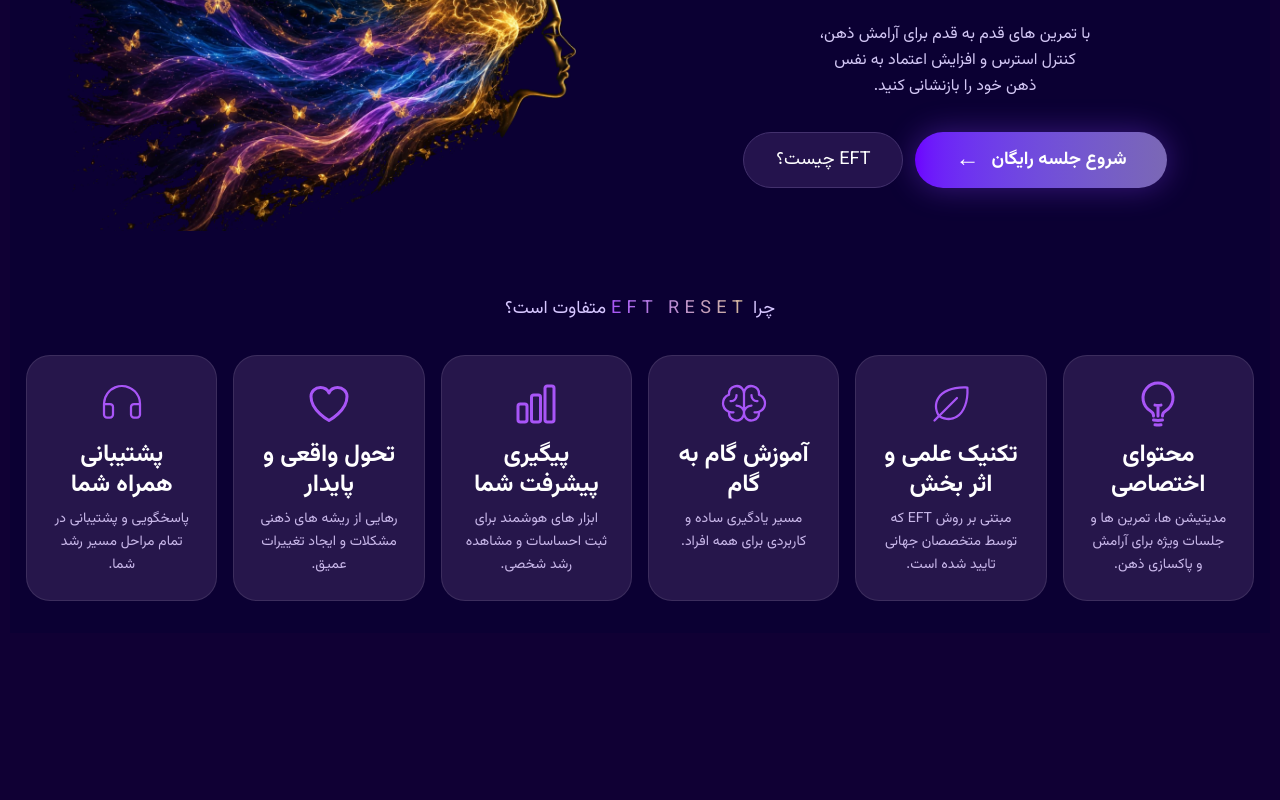
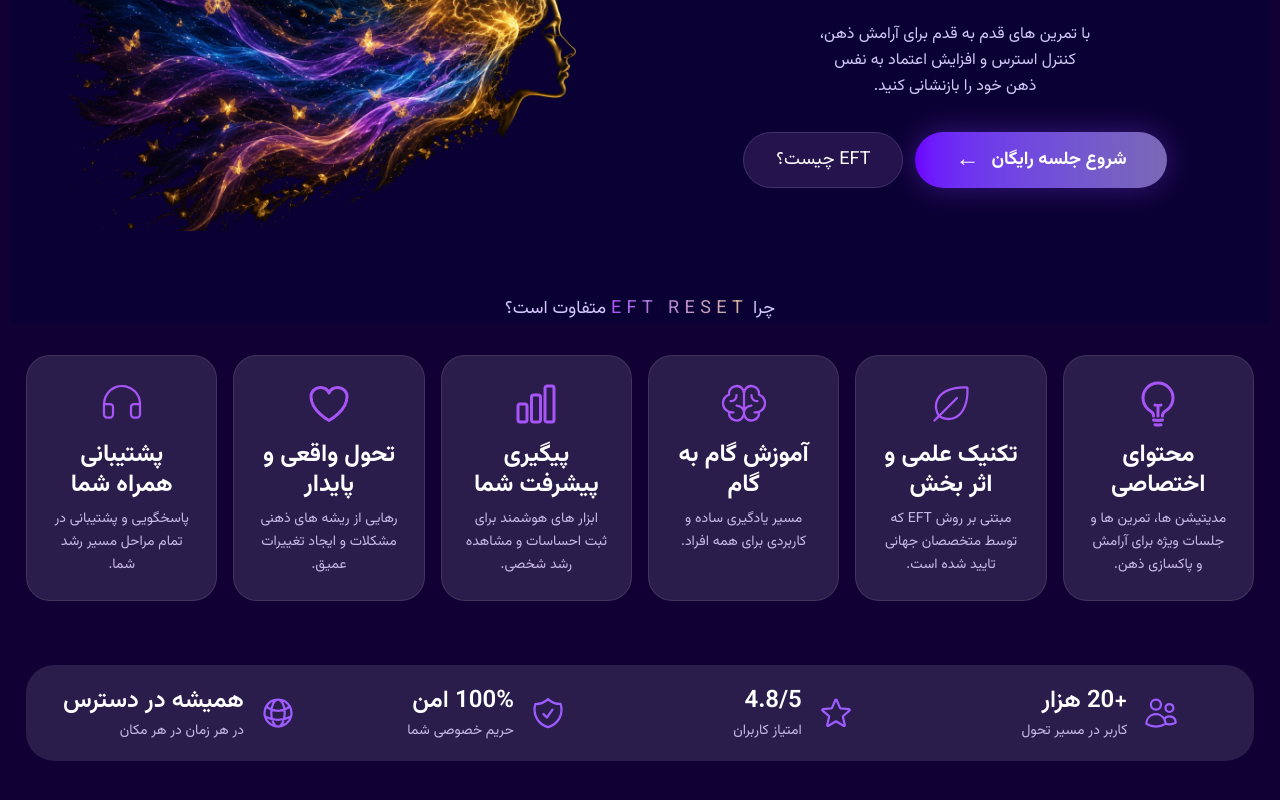
Before and after one commit to Sogand-mohamadiPour/eft, a React (Vite) app: page / in a window 1280 px wide. Shown: the part 274-1074 px from the top of the page. Before the commit the page ends 917 px from the top, so only its background shows below. Built offline with nearby package versions, Linux system fonts and the light colour scheme.

Commit message:
stats added

```diff
--- a/src/components/home/Items.jsx
+++ b/src/components/home/Items.jsx
@@ -41,7 +41,7 @@ const items = [
 
 function Items() {
   return (
-    <section className="bg-[#0b0033] px-4 py-8">
+    <section className="px-4 py-8">
       <div className="mx-auto max-w-screen-4xl">
         <div className="grid grid-cols-3 lg:grid-cols-6 gap-3 lg:gap-4">
           {items.map((item, index) => {
@@ -50,7 +50,7 @@ function Items() {
             return (
               <div
                 key={index}
-                className="rounded-3xl border border-white/10 bg-[#26164b] p-3 lg:p-6 text-center transition-all hover:-translate-y-1 hover:border-violet-500/40"
+                className="rounded-3xl border border-white/10 bg-[#2A1D4C] p-3 lg:p-6 text-center transition-all hover:-translate-y-1 hover:border-violet-500/40"
               >
                 <Icon className="mx-auto mb-3 text-3xl lg:text-5xl text-[#a855f7]" />
 
--- a/src/components/home/Landing.jsx
+++ b/src/components/home/Landing.jsx
@@ -1,11 +1,13 @@
 import Hero from "./Hero";
 import Items from "./Items";
+import Stats from "./Statas";
 
 function Landing() {
   return (
     <>
       <Hero />
       <Items />
+      <Stats />
     </>
   );
 }
--- /dev/null
+++ b/src/components/home/Statas.jsx
@@ -0,0 +1,88 @@
+import {
+  HiOutlineGlobeAlt,
+  HiOutlineShieldCheck,
+  HiOutlineStar,
+  HiOutlineUsers,
+} from "react-icons/hi2";
+
+const stats = [
+  {
+    icon: HiOutlineUsers,
+    title: "+20 هزار",
+    subtitle: "کاربر در مسیر تحول",
+  },
+  {
+    icon: HiOutlineStar,
+    title: "4.8/5",
+    subtitle: "امتیاز کاربران",
+  },
+  {
+    icon: HiOutlineShieldCheck,
+    title: "100% امن",
+    subtitle: "حریم خصوصی شما",
+  },
+  {
+    icon: HiOutlineGlobeAlt,
+    title: "همیشه در دسترس",
+    subtitle: "در هر زمان در هر مکان",
+  },
+];
+
+function Stats() {
+  return (
+    <section className="px-4 py-8">
+      <div className="max-w-screen-2xl mx-auto">
+        <div className="hidden md:flex bg-[#2A1D4C] rounded-[28px]">
+          {stats.map((item) => {
+            const Icon = item.icon;
+
+            return (
+              <div
+                key={item.title}
+                className="flex-1 flex items-center justify-center gap-4 py-5 px-6"
+              >
+                <Icon className="text-4xl text-[#9d5cff]" />
+
+                <div className="text-right">
+                  <h3 className="text-white text-xl lg:text-2xl font-semibold">
+                    {item.title}
+                  </h3>
+
+                  <p className="text-[#c8b9ea] text-xs lg:text-sm mt-1">
+                    {item.subtitle}
+                  </p>
+                </div>
+              </div>
+            );
+          })}
+        </div>
+
+        <div className="grid grid-cols-2 gap-3 md:hidden">
+          {stats.map((item) => {
+            const Icon = item.icon;
+
+            return (
+              <div
+                key={item.title}
+                className="bg-[#2b1d55] rounded-3xl px-3 py-5 flex items-center gap-3"
+              >
+                <Icon className="text-3xl text-[#9d5cff]" />
+                <div className="min-w-0 text-right">
+                  <h3 className="text-white text-base font-semibold">
+                    {item.title}
+                  </h3>
+
+                  <p className="text-[#c8b9ea] text-[10px]">
+                    {item.subtitle}
+                  </p>
+                </div>
+              </div>
+            );
+          })}
+        </div>
+      </div>
+    </section>
+  );
+}
+
+export default Stats;
```
